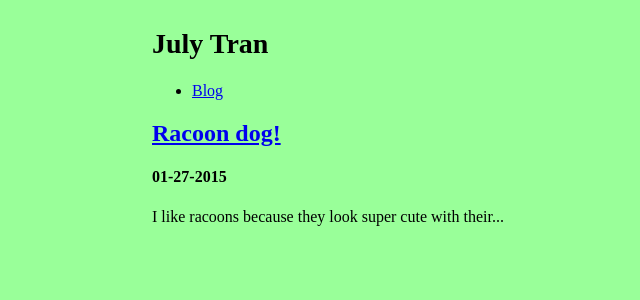
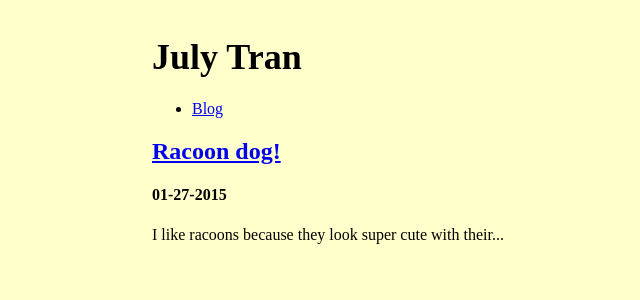
Before and after one commit to julyytran/julyytran.github.io, a Jekyll site: the page built from index.html, in a window 1280 px wide. Shown: the top 300 px of the page, without its empty margins (38-678 px from the left). Built offline with Jekyll 4.4.1, drawn with Linux system fonts in a browser that asks for light colours.

Commit message:
change bg, increase title size

```diff
--- a/css/styles.css
+++ b/css/styles.css
@@ -4,7 +4,7 @@
   ========================================
 */
 body {
-  background: #99ff99;
+  background: #ffffcc;
 }
 /*
   ========================================
@@ -54,7 +54,7 @@ h1, h3, h4, h5, p {
   margin-bottom: 22px;
 }
 h3 {
-  font-size: 28px;
+  font-size: 36px;
 }
 .rainbow {
   background-image: -webkit-gradient( linear, left top, right top, color-stop(0, #f22), color-stop(0.15, #f2f), color-stop(0.3, #22f), color-stop(0.45, #2ff), color-stop(0.6, #2f2),color-stop(0.75, #2f2), color-stop(0.9, #ff2), color-stop(1, #f22) );
```
